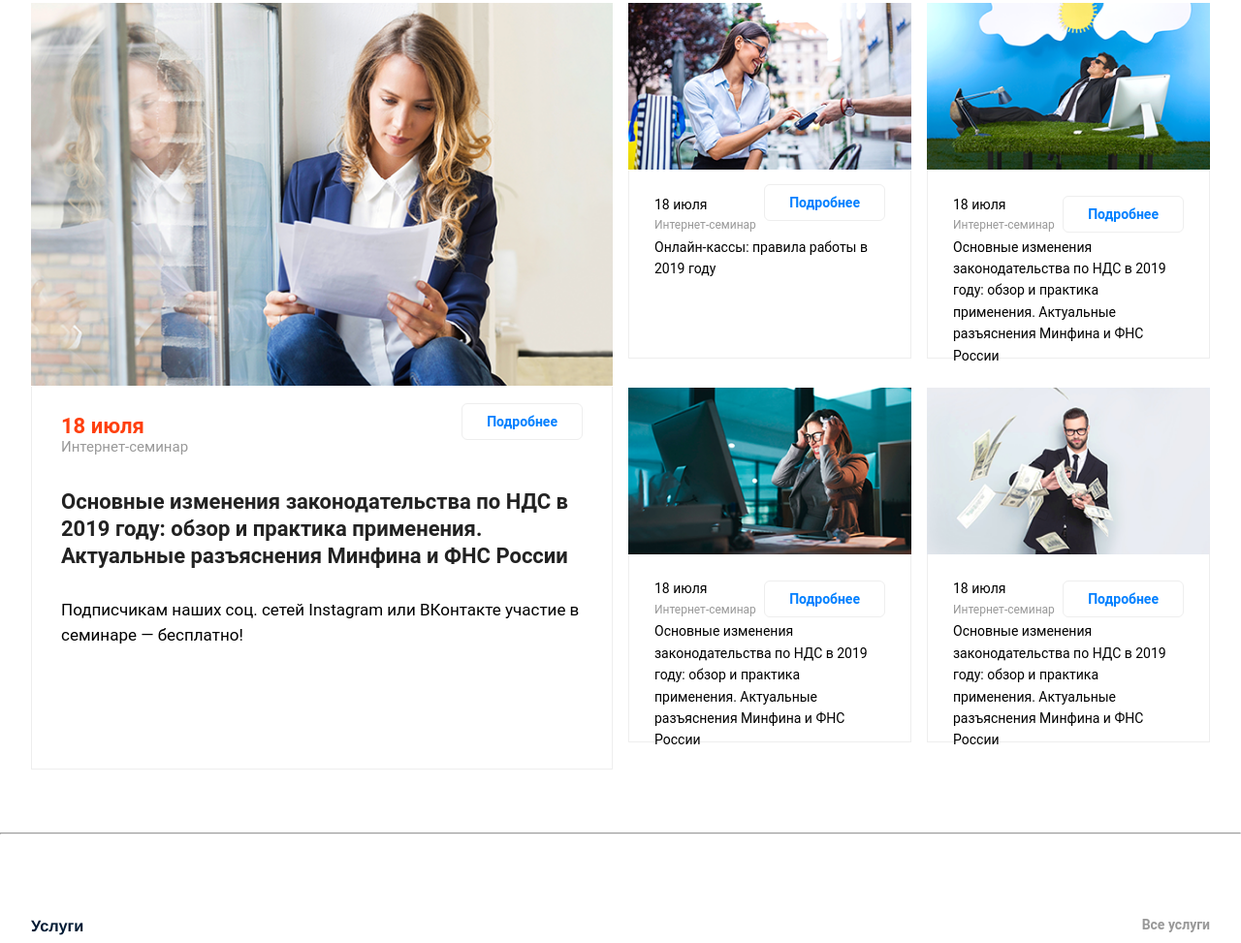
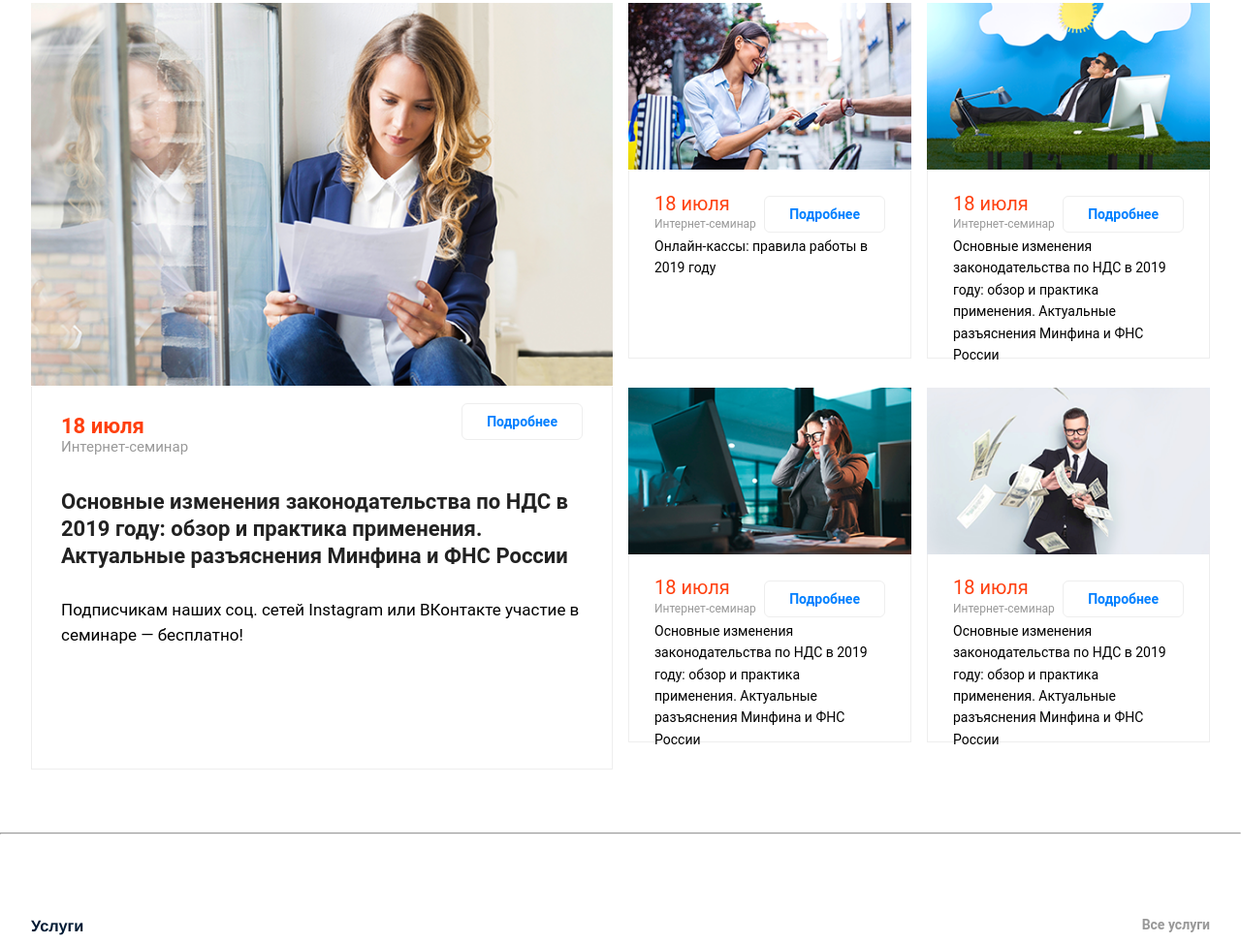
Before and after one commit to zemskovs/garant, a plain HTML site: page index.html in a window 1280 px wide. Shown: the part 975-1948 px from the top of the page at 97% size. Drawn offline with Linux system fonts and the light colour scheme.

Commit message:
fix color date

```diff
--- a/index.html
+++ b/index.html
@@ -119,9 +119,9 @@
                     <div class="block col-lg-6">
                         <img src="img/block-2.png" alt="" srcset="">
                         <div class="block-description">
-                            <div class="pre-main">
-                                <div class="pre-main-date pd-tp-24">
-                                    <div calss="date text-lg-bold">18 июля</div>
+                            <div class="pre-main pd-tp-24">
+                                <div class="pre-main-date">
+                                    <div class="date">18 июля</div>
                                     <div class="block-category">Интернет-семинар</div>
                                 </div>
                                 <div class="pre-main-full">
@@ -141,7 +141,7 @@
                         <div class="block-description">
                             <div class="pre-main pd-tp-24">
                                 <div class="pre-main-date">
-                                    <div>18 июля</div>
+                                    <div class="date">18 июля</div>
                                     <div class="block-category">Интернет-семинар</div>
                                 </div>
                                 <div class="pre-main-full">
@@ -165,7 +165,7 @@
                         <div class="block-description">
                             <div class="pre-main pd-tp-24">
                                 <div class="pre-main-date">
-                                    <div>18 июля</div>
+                                    <div class="date">18 июля</div>
                                     <div class="block-category">Интернет-семинар</div>
                                 </div>
                                 <div class="pre-main-full">
@@ -186,7 +186,7 @@
                         <div class="block-description">
                             <div class="pre-main pd-tp-24">
                                 <div class="pre-main-date">
-                                    <div>18 июля</div>
+                                    <div class="date">18 июля</div>
                                     <div class="block-category">Интернет-семинар</div>
                                 </div>
                                 <div class="pre-main-full">
```
